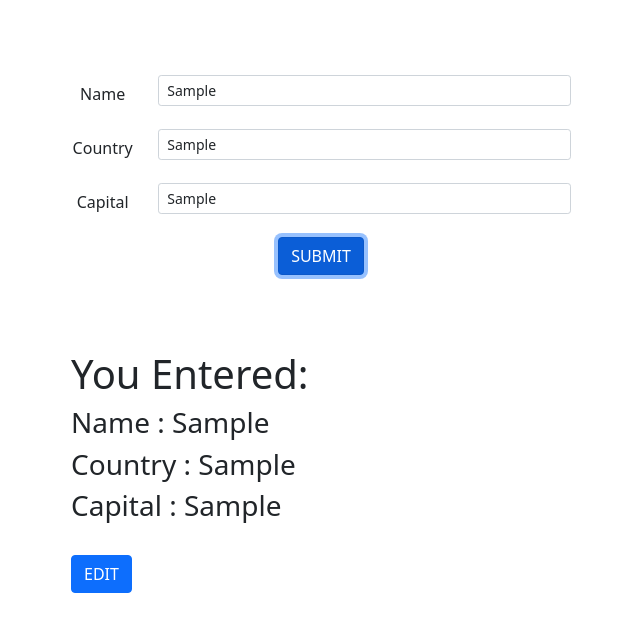
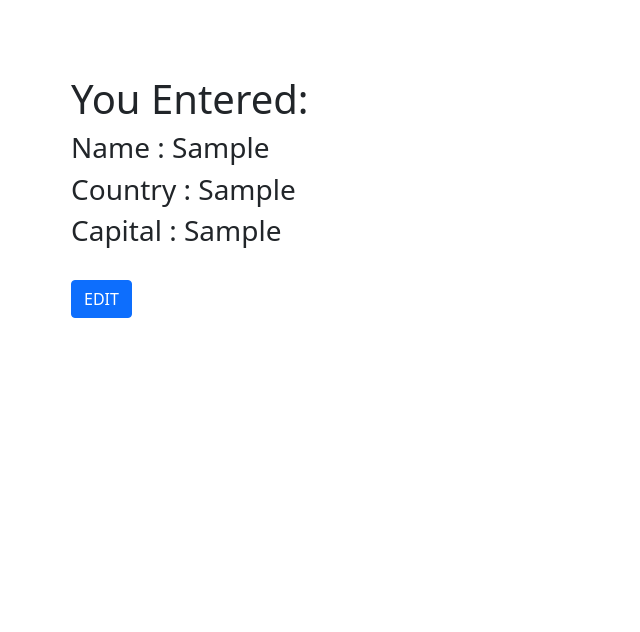
Before and after one commit to tanzgr8/React-Task, a React (Create React App) app: page / in a window 1280 px wide. Both pictures are taken after typing "Sample", "Sample", "Sample" into the empty fields and a click on the button "SUBMIT". Shown: the top 632 px of the page, without its empty margins (319-959 px from the left). Built offline with nearby package versions, Linux system fonts and the light colour scheme.

Commit message:
add New Page

```diff
--- a/src/App.js
+++ b/src/App.js
@@ -13,11 +13,7 @@ capital:"",
 send:false
 }
 }
-renderName = () => {
-  if (this.state.send) {
-    return <Name data={data}/>;
-  }
-}
+
 Change=(e)=>{
   e.preventDefault();
  this.setState({send:true});
@@ -34,12 +30,10 @@ handleChange=e=>{
    const  renderName = () => {
      console.log(this.state.send);
       if (this.state.send) {
-        return <div><Name data={data}/><br/><button onClick={this.edit} className="btn btn-primary">EDIT</button></div>;
-      }
-    }
-    return (
-    <React.Fragment>
-      <div className="container ct">
+        return <div className="container ct2"><Name data={data}/><br/><button onClick={this.edit} className="btn btn-primary">EDIT</button></div>;
+      } else{
+        return(<React.Fragment>
+        <div className="container ct">
         <form><div class="mb-3 row">
           <label className=" col-sm-2 col-form-label">Name</label>
           <div className="col-sm-10">
@@ -63,14 +57,17 @@ handleChange=e=>{
         <button onClick={this.Change} className="  btn btn-primary mar">SUBMIT</button>
       </form>
       </div>
-     <div className="container ct2">
-     {
+
+
+    </React.Fragment>)
+      }
+    }
+    return (
+
+
        renderName()
 
-     }
-     </div>
 
-    </React.Fragment>
     )
-  }
-}
+      }
+    }
--- a/src/Name.js
+++ b/src/Name.js
@@ -1,17 +1,11 @@
-import React, { Component } from 'react'
-
-export default class Name extends Component {
-
-  render() {
-    console.log(this.props);
-    return (
-      <React.Fragment>
-        <h1>You Entered:</h1>
-        <h3>Name : {this.props.data.name}</h3>
-        <h3>Country : {this.props.data.country}</h3>
-        <h3>Capital : {this.props.data.capital}</h3>
-
-      </React.Fragment>
-    )
-  }
+import React from 'react'
+const Name =(props)=>{
+  return(<React.Fragment>
+<h1>You Entered:</h1>
+<h3>Name : {props.data.name}</h3>
+<h3>Country : {props.data.country}</h3>
+<h3>Capital : {props.data.capital}</h3>
+</React.Fragment>
+  )
 }
+export default Name;
```
